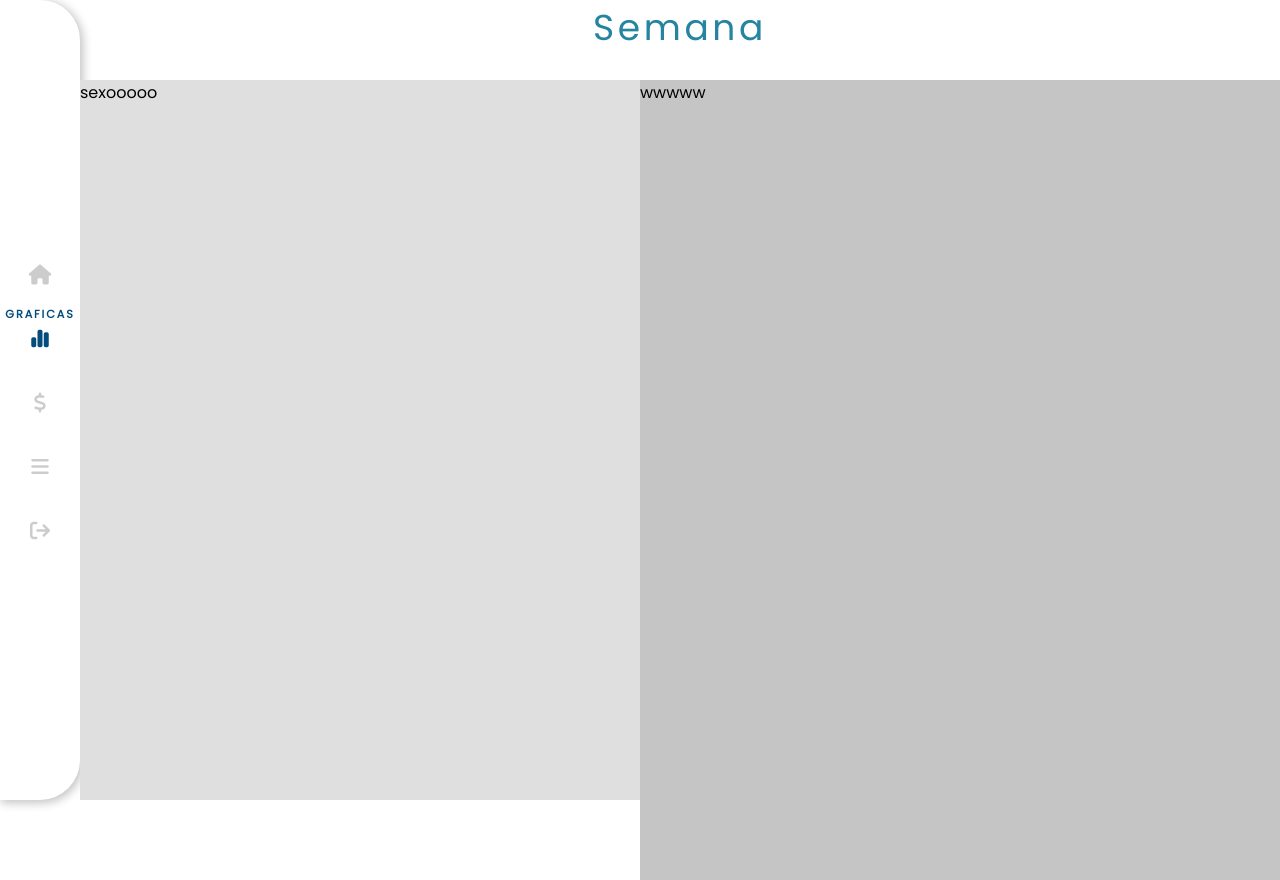
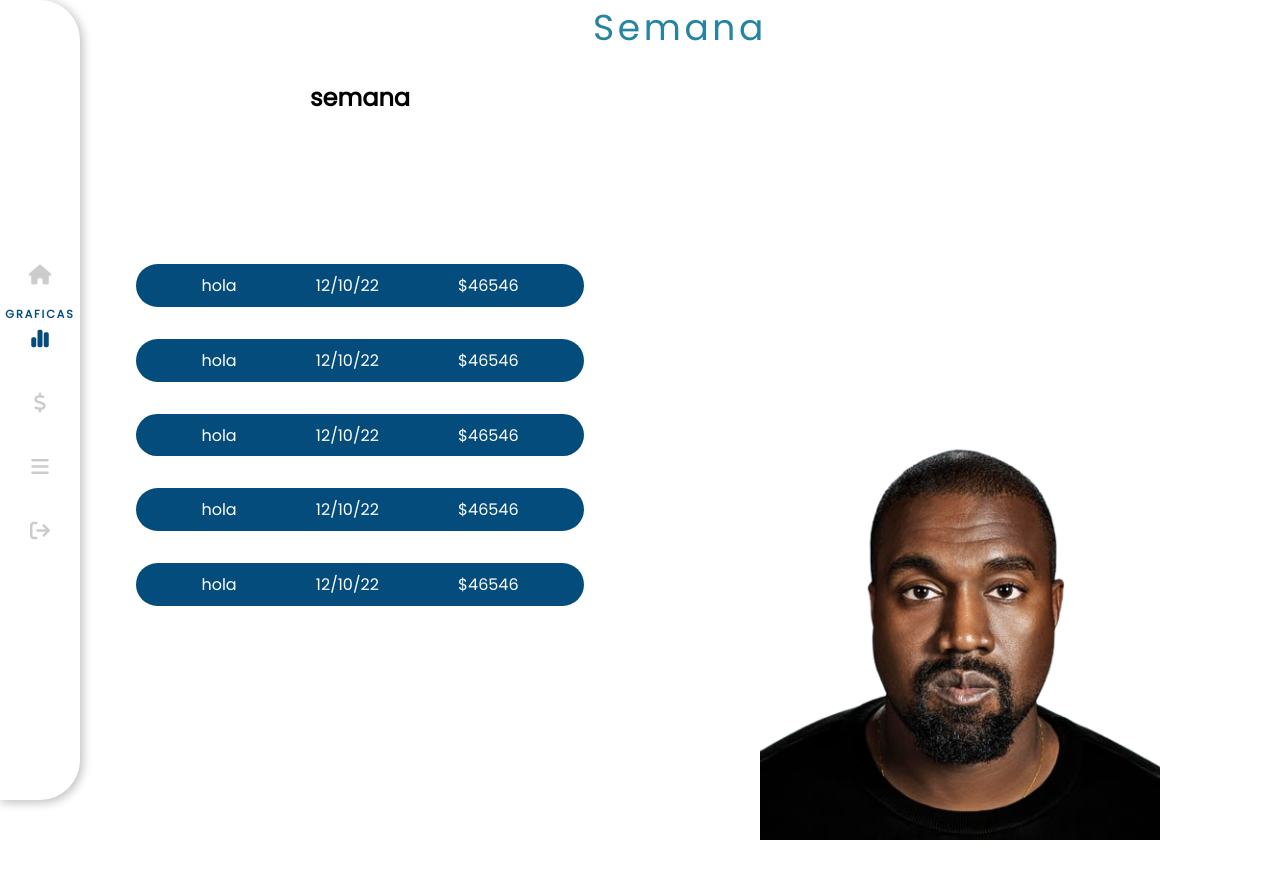
Before and after one commit to JobKhy/Baro, a React (Vite) app in the folder client/: page /graficas in a window 1280 px wide. Built offline with nearby package versions, Linux system fonts and the light colour scheme.

Commit message:
graph end

```diff
--- a/client/src/componnets/Graficas.jsx
+++ b/client/src/componnets/Graficas.jsx
@@ -11,7 +11,16 @@ export const Graficas = () => {
                     <h1>semana</h1>
                 </div>
                 <div className='ow'>
-                    <div className="semData"><DayNGas></DayNGas></div>
+                    <div className="semData">
+                        <h2>semana</h2>
+                        <div className="showDatGrap">
+                            <DayNGas dat={"hola"} date={"12/10/22"} amount={46546}/>
+                            <DayNGas dat={"hola"} date={"12/10/22"} amount={46546}/>
+                            <DayNGas dat={"hola"} date={"12/10/22"} amount={46546}/>
+                            <DayNGas dat={"hola"} date={"12/10/22"} amount={46546}/>
+                            <DayNGas dat={"hola"} date={"12/10/22"} amount={46546}/>
+                        </div>
+                    </div>
                     <div className="Graph"><Graph></Graph></div>
                 </div>
             </div>
--- a/client/src/componnets/ModulesForm.jsx
+++ b/client/src/componnets/ModulesForm.jsx
@@ -151,14 +151,22 @@ export const NavBar = ({ initialActive }) => {
 };
 
 
-export const DayNGas = () => {
+export const DayNGas = ( {dat, date, amount} ) => {
   return (
-    <div>sexooooo</div>
+    <div className="DatGrap">
+      <span>{ dat }</span>
+      <span>{ date }</span>
+      <span>${ amount }</span>
+    </div>
   )
 }
 
+import diosYe from "../Img/diosYe.png"
+
 export const Graph = () => {
   return (
-    <div>wwwww</div>
+    <div>
+      <img src={diosYe} alt="" className="ye"/>
+    </div>
   )
 }
--- a/client/src/css/Extras.css
+++ b/client/src/css/Extras.css
@@ -8,7 +8,6 @@
     position: relative;
     width: calc(100vw - 50vw - 80px);
     height: 90vh;
-    background-color: rgb(223, 223, 223);
 }
 
 .colGraph{
@@ -36,7 +35,47 @@
 
 .Graph {
     position: relative;
-    background-color: rgb(197, 197, 197);
     height: 100vh;
     width: 50vw;
+    align-items: center;
+    align-content: center;
+    justify-content: center;
 }
+
+.ye {
+    position: relative;
+    display: flex;
+    margin: 0 auto;
+    height: 400px;
+    top: calc( 90vh/2 - 200px);
+}
+
+.showDatGrap{
+    position: relative;
+    margin: 0 auto 4.5vh;
+    width: 80%;
+    height: calc(100% - 10vh);
+    /* background-color: white; */
+    display: flex;
+    flex-direction: column;
+    justify-content: center;
+    align-items: center;
+    gap: 2rem;
+    /* padding: ; */
+}
+
+.semData h2{
+    text-align: center;
+}
+
+.DatGrap{
+    color: white;
+    padding: 2% 8%;
+    width: 100%;
+    justify-content: space-around;
+    background-color: var(--ter-color);
+    display: flex;
+    flex-direction: row;
+    gap: 20px;
+    border-radius: 2rem;
+}
--- a/package.json
+++ b/package.json
@@ -7,6 +7,7 @@
   "scripts": {
     "dev": "nodemon server/index.js",
     "start": "node server/index.js",
+    "build": "npm --prefix client install && npm run --prefix client build",
     "test": "echo \"Error: no test specified\" && exit 1"
   },
   "keywords": [],
```
Also changed, not shown: client/src/Img/diosYe.jpg (added), client/src/Img/diosYe.png (added), 6 other files (tests, documents, lock files or other folders).
